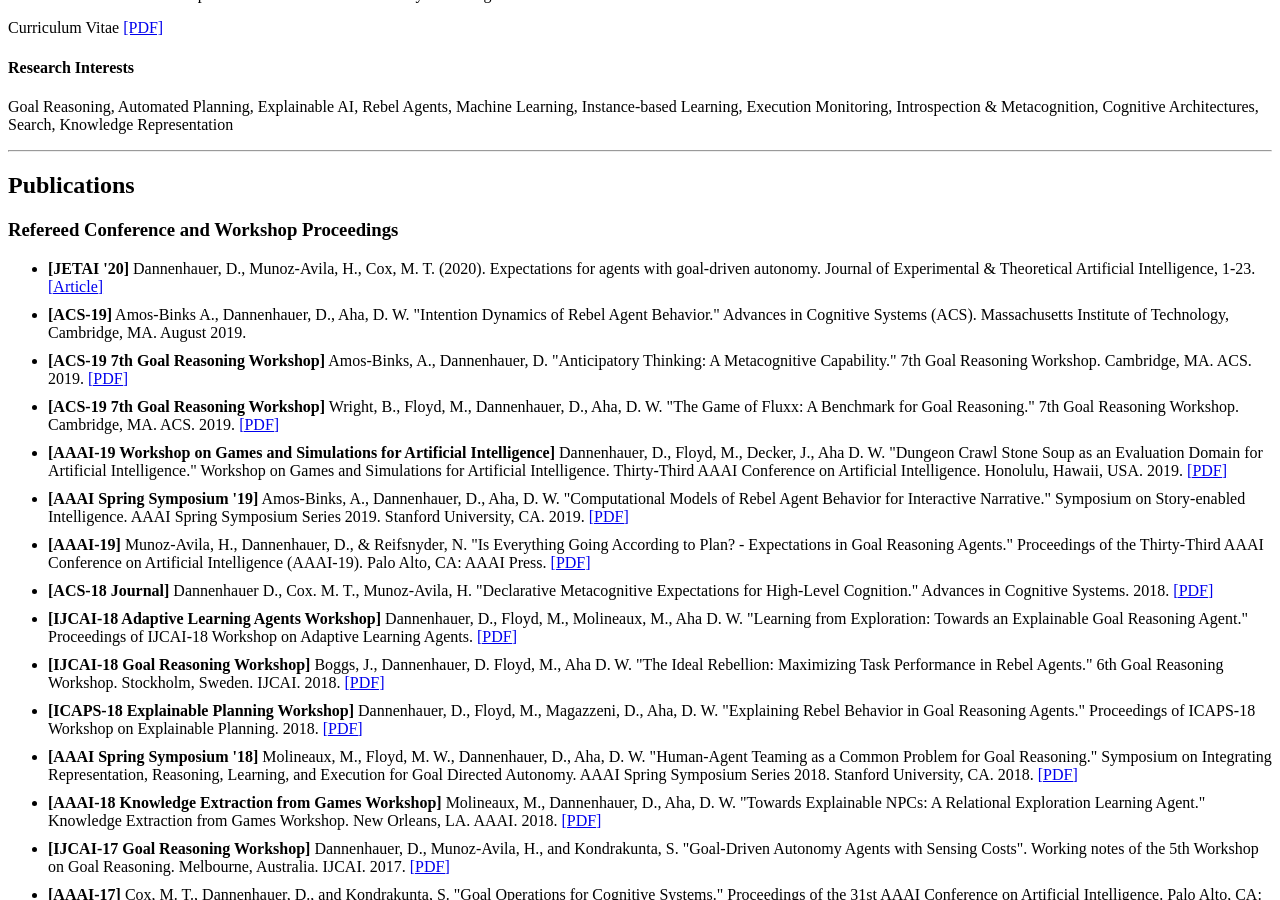
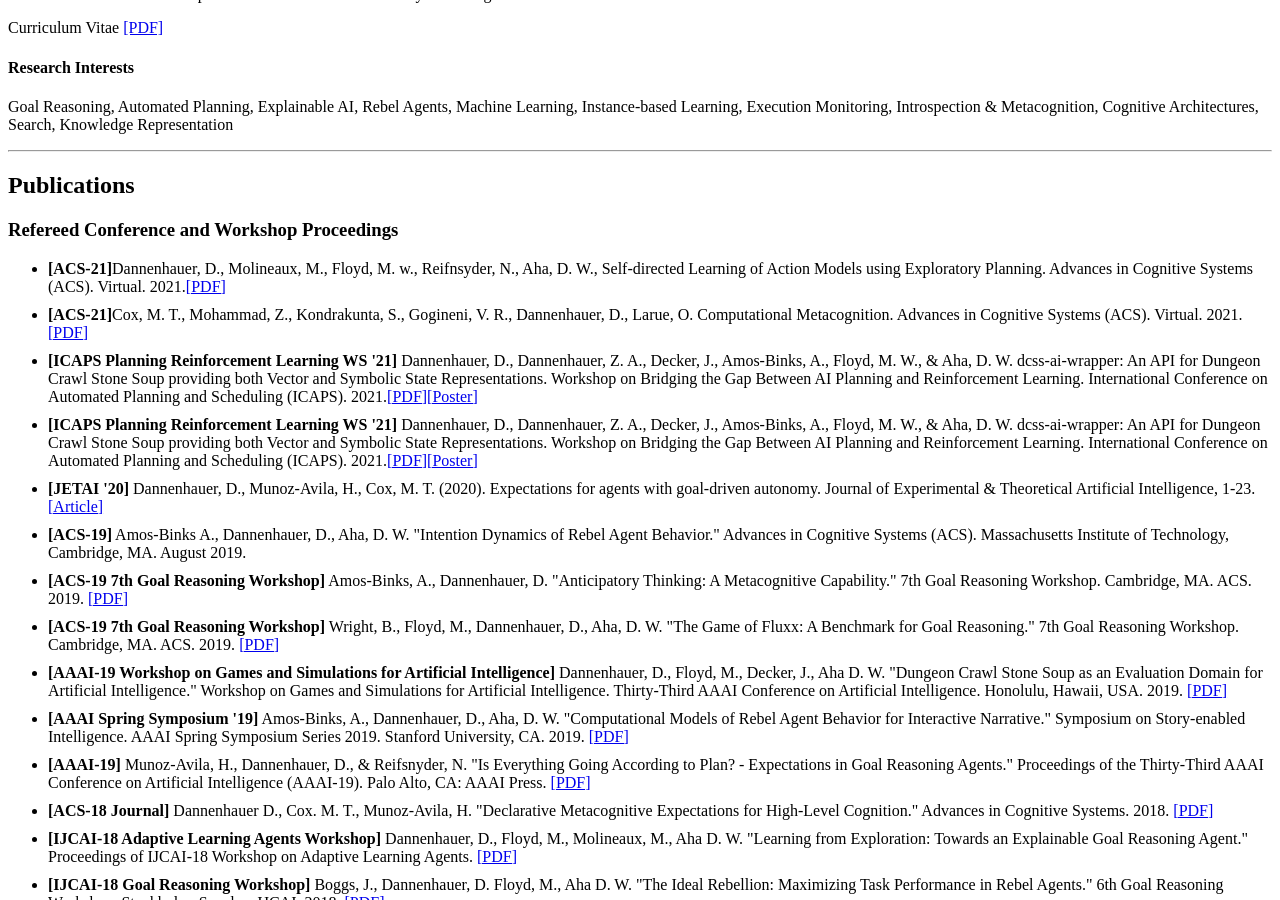
Before and after one commit to dustintd/dustintd.github.io, a Jekyll site: the page index.html, which Jekyll copies as it is, in a window 1280 px wide and 900 px high, scrolled down 476 px. Built offline with Jekyll 4.4.1, drawn with Linux system fonts in a browser that asks for light colours; comment, search, counter and statistics services are not loaded.

Commit message:
updated index.html with recent papers

```diff
--- a/dcss-ai-wrapper/icaps2021tutorial.html
+++ b/dcss-ai-wrapper/icaps2021tutorial.html
@@ -45,5 +45,7 @@ The main objective of this tutorial is to provide a hands-on tutorial of the sof
     </ul>
 </ul>
 
+
+
 </body>
 </html>
--- a/index.html
+++ b/index.html
@@ -102,6 +102,14 @@ Curriculum Vitae <a href="cv-web.pdf">[PDF]</a>
 <h3>Refereed Conference and Workshop Proceedings</h3>
 <ul class="pub">
 
+    <li><b>[ACS-21]</b>Dannenhauer, D., Molineaux, M., Floyd, M. w., Reifnsyder, N., Aha, D. W., Self-directed Learning of Action Models using Exploratory Planning. Advances in Cognitive Systems (ACS). Virtual. 2021.<a href="papers/ACS_21_paper_29_self_directed.pdf">[PDF]</a></li>
+    <li><b>[ACS-21]</b>Cox, M. T., Mohammad, Z., Kondrakunta, S., Gogineni, V. R., Dannenhauer, D., Larue, O. Computational Metacognition. Advances in Cognitive Systems (ACS). Virtual. 2021.<a href="papers/ACS_21_paper_computational_meta.pdf">[PDF]</a></li>
+    <li><b>[ICAPS Planning Reinforcement Learning WS '21]</b> Dannenhauer, D., Dannenhauer, Z. A., Decker, J., Amos-Binks, A., Floyd, M. W., & Aha, D. W. dcss-ai-wrapper: An API for Dungeon Crawl Stone Soup
+        providing both Vector and Symbolic State Representations. Workshop on Bridging the Gap Between AI Planning and Reinforcement Learning. International Conference on Automated
+        Planning and Scheduling (ICAPS). 2021.<a href="papers/PRL2021_paper_24.pdf">[PDF]</a><a href="papers/PRL2021_paper_24_poster.pdf">[Poster]</a></li>
+    <li><b>[ICAPS Planning Reinforcement Learning WS '21]</b> Dannenhauer, D., Dannenhauer, Z. A., Decker, J., Amos-Binks, A., Floyd, M. W., & Aha, D. W. dcss-ai-wrapper: An API for Dungeon Crawl Stone Soup
+        providing both Vector and Symbolic State Representations. Workshop on Bridging the Gap Between AI Planning and Reinforcement Learning. International Conference on Automated
+        Planning and Scheduling (ICAPS). 2021.<a href="papers/PRL2021_paper_24.pdf">[PDF]</a><a href="papers/PRL2021_paper_24_poster.pdf">[Poster]</a></li>
     <li><b>[JETAI '20]</b> Dannenhauer, D., Munoz-Avila, H., Cox, M. T. (2020). Expectations for agents with goal-driven autonomy. Journal of Experimental & Theoretical Artificial Intelligence, 1-23. <a href="https://www.tandfonline.com/doi/abs/10.1080/0952813X.2020.1789755?journalCode=teta20">[Article]</a> </li>
     <li><b>[ACS-19]</b> Amos-Binks A., Dannenhauer, D., Aha, D. W. "Intention Dynamics of Rebel Agent Behavior." Advances in Cognitive Systems (ACS). Massachusetts Institute of Technology, Cambridge, MA. August 2019.</li>
     <li><b>[ACS-19 7th Goal Reasoning Workshop]</b> Amos-Binks, A., Dannenhauer, D. "Anticipatory Thinking: A Metacognitive Capability." 7th Goal Reasoning Workshop. Cambridge, MA. ACS. 2019. <a
```
Also changed, not shown: 4 other files.
